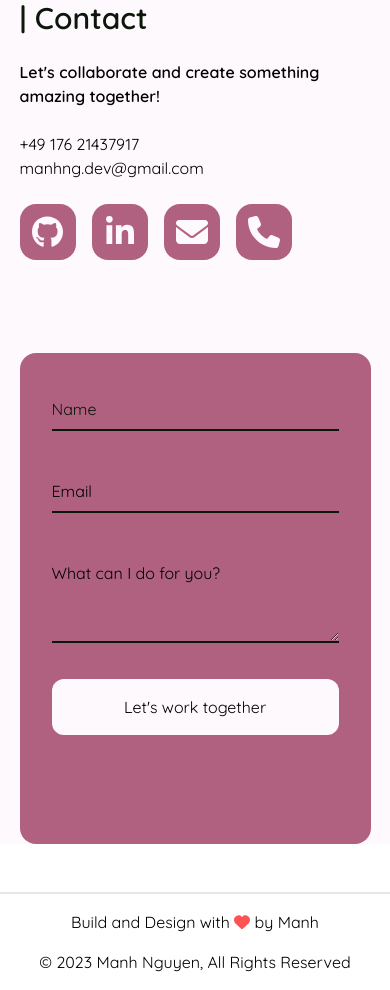
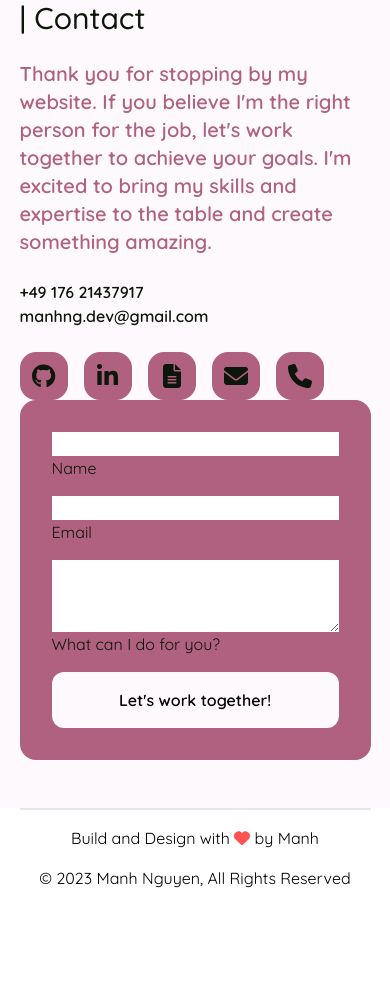
Before and after one commit to LetsCodeManh/Portfolio, a Next.js app: page / in a window 390 px wide. Shown: the part 2580-3570 px from the top of the page. After the commit the page ends 3486 px from the top, so only its background shows below. Built offline with nearby package versions, Linux system fonts and the light colour scheme.

Commit message:
feat: Finish the first half of the project

```diff
--- a/components/About.tsx
+++ b/components/About.tsx
@@ -1,7 +1,6 @@
 "use client";
 import { motion } from "framer-motion";
 import AboutContent from "./about/AboutContent";
-import ArrowDown from "./reuse/ArrowDown";
 
 const About = () => {
   return (
@@ -15,7 +14,6 @@ const About = () => {
           className="rounded-2xl w-72 lg:w-96 object-cover -translate-x-[200px] translate-y-[50px] xl:translate-y-50px hidden md:block"
         />
         <AboutContent />
-        <ArrowDown href="#projects" />
       </div>
     </section>
   );
--- a/components/Contact.tsx
+++ b/components/Contact.tsx
@@ -1,102 +1,11 @@
-"use client";
-import React from "react";
-
-import { motion } from "framer-motion";
-import { contactSectionSocials } from "./constants/contact";
-import { FontAwesomeIcon } from "@fortawesome/react-fontawesome";
-import styles from "@/styles/styles";
+import ContactDetails from "./contact/ContactDetails";
+import ContactForm from "./contact/ContactForm";
 
 const Contact = () => {
   return (
-    <section
-      id="contact"
-      className={`${styles.section} gap-4 my-12 lg:flex-row lg:space-between`}
-    >
-      <div className="flex flex-col gap-6 flex-1">
-        <h2 className="header font-semibold text-dark dark:text-dark">
-          | Contact
-        </h2>
-        <h3 className="text">
-          Let&apos;s collaborate and create something amazing together!
-        </h3>
-        <div className="flex flex-col">
-          <a href="tel:0176-21437917">+49 176 21437917 </a>
-          <a href="mailto:manhng.dev@gmail.com">manhng.dev@gmail.com</a>
-        </div>
-        <div className="flex gap-4">
-          {contactSectionSocials.map((social, index) => (
-            <motion.a
-              whileHover={{ scale: 1.2, borderRadius: "50%" }}
-              whileTap={{ scale: 0.9 }}
-              href={social.link}
-              key={index}
-              className="flex justify-center items-center h-14 w-14 rounded-2xl bg-secondary dark:bg-primary transition-colors duration-200"
-            >
-              <FontAwesomeIcon
-                icon={social.icon}
-                className="text-primary dark:text-secondary"
-                size="2xl"
-              />
-            </motion.a>
-          ))}
-        </div>
-      </div>
-
-      <form className="bg-secondary p-8 rounded-2xl flex flex-1 flex-col gap-3 w-full">
-        <div className="relative mb-6 text-dark">
-          <input
-            type="text"
-            id="name"
-            placeholder=" "
-            className="text block py-2.5 px-0 w-full text-sm bg-transparent border-0 border-b-2 border-dark appearance-none focus:outline-none focus:ring-0 focus:border-primary peer"
-          />
-          <label
-            htmlFor="name"
-            className="text peer-focus:font-medium absolute duration-300 transform -translate-y-6 scale-75 top-3 origin-[0] peer-focus:left-0 peer-focus:text-primary peer-placeholder-shown:scale-100 peer-placeholder-shown:translate-y-0 peer-focus:scale-75 peer-focus:-translate-y-6"
-          >
-            Name
-          </label>
-        </div>
-
-        <div className="relative mb-6 w-full">
-          <input
-            type="text"
-            id="email"
-            placeholder=" "
-            className="text block py-2.5 px-0 w-full bg-transparent border-0 border-b-2 border-dark appearance-none focus:outline-none focus:ring-0 focus:border-primary peer"
-          />
-          <label
-            htmlFor="email"
-            className="text peer-focus:font-medium absolute duration-300 transform -translate-y-6 scale-75 top-3 origin-[0] peer-focus:left-0 peer-focus:text-primary peer-placeholder-shown:scale-100 peer-placeholder-shown:translate-y-0 peer-focus:scale-75 peer-focus:-translate-y-6"
-          >
-            Email
-          </label>
-        </div>
-
-        <div className="relative mb-6 w-full">
-          <textarea
-            id="message"
-            rows={3}
-            placeholder=" "
-            className="text block py-2.5 px-0 w-full bg-transparent border-0 border-b-2 border-dark appearance-none focus:outline-none focus:ring-0 focus:border-primary peer"
-          />
-          <label
-            htmlFor="message"
-            className="text peer-focus:font-medium absolute  duration-300 transform -translate-y-6 scale-75 top-3 origin-[0] peer-focus:left-0 peer-focus:text-primary peer-placeholder-shown:scale-100 peer-placeholder-shown:translate-y-0 peer-focus:scale-75 peer-focus:-translate-y-6"
-          >
-            What can I do for you?
-          </label>
-        </div>
-
-        <motion.button
-          whileHover={{ scale: 1.05 }}
-          whileTap={{ scale: 0.9 }}
-          type="submit"
-          className="bg-primary p-4 rounded-xl text"
-        >
-          Let&apos;s work together
-        </motion.button>
-      </form>
+    <section id="contact" className={`py-12`}>
+      <ContactDetails />
+      <ContactForm />
     </section>
   );
 };
--- a/components/Footer.tsx
+++ b/components/Footer.tsx
@@ -1,15 +1,17 @@
 import { faHeart } from "@fortawesome/free-solid-svg-icons";
 import { FontAwesomeIcon } from "@fortawesome/react-fontawesome";
-import React from "react";
 
 const Footer = () => {
   return (
-    <footer className="flex flex-col lg:flex-row lg:justify-between items-center gap-4 border-t-2 py-4 px-[5%] sm:px-[10%] md:px-[15%] lg:px-[20%]">
-      <p>
-        Build and Design with{" "}
-        <FontAwesomeIcon icon={faHeart} style={{ color: "#ff5252" }} /> by Manh
-      </p>
-      <p>&copy; 2023 Manh Nguyen, All Rights Reserved</p>
+    <footer className="px-[5%] sm:px-[10%] md:px-[15%] lg:px-[20%]">
+      <div className="flex flex-col lg:flex-row lg:justify-between items-center gap-4 border-t-2 py-4">
+        <p>
+          Build and Design with{" "}
+          <FontAwesomeIcon icon={faHeart} style={{ color: "#ff5252" }} /> by
+          Manh
+        </p>
+        <p>&copy; 2023 Manh Nguyen, All Rights Reserved</p>
+      </div>
     </footer>
   );
 };
--- a/components/Hero.tsx
+++ b/components/Hero.tsx
@@ -1,5 +1,4 @@
 import HeroContent from "./hero/HeroContent";
-import ArrowDown from "./reuse/ArrowDown";
 
 const Hero = () => {
   return (
@@ -8,7 +7,6 @@ const Hero = () => {
       className={`justify-center py-12`}
     >
       <HeroContent />
-      <ArrowDown href="#about" />
     </section>
   );
 };
--- a/components/Projects.tsx
+++ b/components/Projects.tsx
@@ -1,6 +1,4 @@
 import ProjectContainer from "./projects/ProjectContainer";
-import ArrowDown from "./reuse/ArrowDown";
-
 
 const Projects = () => {
 
@@ -14,7 +12,6 @@ const Projects = () => {
           | Projects
         </h2>
         <ProjectContainer />
-        <ArrowDown href="#contact"/>
       </div>
     </section>
   );
--- a/components/constants/contact.ts
+++ b/components/constants/contact.ts
@@ -1,27 +1,37 @@
 import { IconDefinition } from "@fortawesome/fontawesome-svg-core";
 import { faGithub, faLinkedinIn } from "@fortawesome/free-brands-svg-icons";
-import { faEnvelope, faPhone } from "@fortawesome/free-solid-svg-icons";
+import { faEnvelope, faFileAlt, faPhone } from "@fortawesome/free-solid-svg-icons";
 
 type contact = {
   link: string;
   icon: IconDefinition;
+  label: string;
 };
 
 export const contactSectionSocials: contact[] = [
   {
     link: "https://github.com/LetsCodeManh",
     icon: faGithub,
+    label: "Check out my GitHub Page",
   },
   {
     link: "https://linkedin.com/in/manh-nguyen-0a094524b",
     icon: faLinkedinIn,
+    label: "Contact me on LinkedIn",
+  },
+  {
+    link: "https://drive.google.com/file/d/1luJkiiMnfZZZaLVLEhtta0cc3J3OENzZ/view?usp=sharing",
+    icon: faFileAlt,
+    label: "Download my resume",
   },
   {
     link: "mailto:manhng.dev@gmail.com",
     icon: faEnvelope,
+    label: "Write me an email",
   },
   {
     link: "tel:0176-21437917",
     icon: faPhone,
+    label: "Call me",
   },
 ];
--- /dev/null
+++ b/components/contact/ContactDetails.tsx
@@ -0,0 +1,63 @@
+"use client"
+import { motion } from "framer-motion";
+import { contactSectionSocials } from "../constants/contact";
+import SquareButton from "../reuse/SquareButton";
+import { fadeIn } from "../utils/motion";
+
+const ContactDetails = () => {
+  return (
+    <motion.div
+      initial="hidden"
+      whileInView="show"
+      className="flex flex-col gap-6 flex-1"
+    >
+      <motion.h2
+        variants={fadeIn("up", "tween", 0, 1)}
+        className="text-dark dark:text-dark"
+      >
+        | Contact
+      </motion.h2>
+      <motion.h4
+        variants={fadeIn("up", "tween", 0.3, 1)}
+        className="text-secondary dark:text-primary"
+      >
+        Thank you for stopping by my website. If you believe I&apos;m the right
+        person for the job, let&apos;s work together to achieve your goals.
+        I&apos;m excited to bring my skills and expertise to the table and
+        create something amazing.
+      </motion.h4>
+      <motion.div
+        variants={fadeIn("up", "tween", 0.6, 1)}
+        className="flex flex-col text font-semibold text-dark dark:text-dark"
+      >
+        <a href="tel:0176-21437917">+49 176 21437917 </a>
+        <a href="mailto:manhng.dev@gmail.com">manhng.dev@gmail.com</a>
+      </motion.div>
+      <motion.div
+        initial="hidden"
+        whileInView="show"
+        variants={fadeIn("up", "tween", 0.6, 1)}
+        className="flex gap-4"
+      >
+        {contactSectionSocials.map((social, index) => (
+          <motion.div
+            variants={fadeIn("up", "tween", index * 0.25, 1)}
+            key={index}
+          >
+            <SquareButton
+              key={index}
+              target="_blank"
+              stylesButton="bg-secondary dark:bg-primary"
+              stylesIcon="text-dark dark:text-dark"
+              link={social.link}
+              icon={social.icon}
+              label={social.label}
+            />
+          </motion.div>
+        ))}
+      </motion.div>
+    </motion.div>
+  );
+};
+
+export default ContactDetails;
--- /dev/null
+++ b/components/contact/ContactForm.tsx
@@ -0,0 +1,62 @@
+"use client";
+import styles from "@/styles/styles";
+import { motion } from "framer-motion";
+import { fadeIn } from "../utils/motion";
+
+const ContactForm = () => {
+  return (
+    <motion.form
+      initial="hidden"
+      whileInView="show"
+      variants={fadeIn("up", "tween", 0, 1)}
+      className="bg-secondary dark:bg-primary p-8 rounded-2xl flex flex-1 flex-col gap-10 justify-center w-full text"
+    >
+      <div className={styles.formGroup}>
+        <input
+          type="text"
+          id="name"
+          placeholder=" "
+          className={styles.formInput}
+        />
+        <label htmlFor="name" className={styles.formLabel}>
+          Name
+        </label>
+      </div>
+
+      <div className={styles.formGroup}>
+        <input
+          type="text"
+          id="email"
+          placeholder=" "
+          className={styles.formInput}
+        />
+        <label htmlFor="email" className={styles.formLabel}>
+          Email
+        </label>
+      </div>
+
+      <div className={styles.formGroup}>
+        <textarea
+          id="message"
+          rows={3}
+          placeholder=" "
+          className={styles.formInput}
+        />
+        <label htmlFor="message" className={styles.formLabel}>
+          What can I do for you?
+        </label>
+      </div>
+
+      <motion.button
+        whileHover={{ scale: 1.05 }}
+        whileTap={{ scale: 0.9 }}
+        type="submit"
+        className="bg-primary dark:bg-secondary p-4 rounded-xl text font-semibold"
+      >
+        Let&apos;s work together!
+      </motion.button>
+    </motion.form>
+  );
+};
+
+export default ContactForm;
--- a/styles/styles.js
+++ b/styles/styles.js
@@ -1,7 +1,9 @@
 const styles = {
-  section: "",
-  square:
-    "",
+  formInput:
+    "block py-2.5 px-0 w-full bg-transparent border-0 border-b-2 border-dark appearance-none focus:outline-none focus:ring-0 focus:border-primary dark:focus:border-secondary peer",
+  formLabel:
+    "peer-focus:font-medium absolute duration-300 transform -translate-y-6 scale-75 top-3 origin-[0] peer-focus:left-0 peer-focus:text-primary dark:peer-focus:text-secondary peer-placeholder-shown:scale-100 peer-placeholder-shown:translate-y-0 peer-focus:scale-75 peer-focus:-translate-y-6",
+  formGroup: "relative text-dark dark:text-dark",
 };
 
 export default styles;
```
